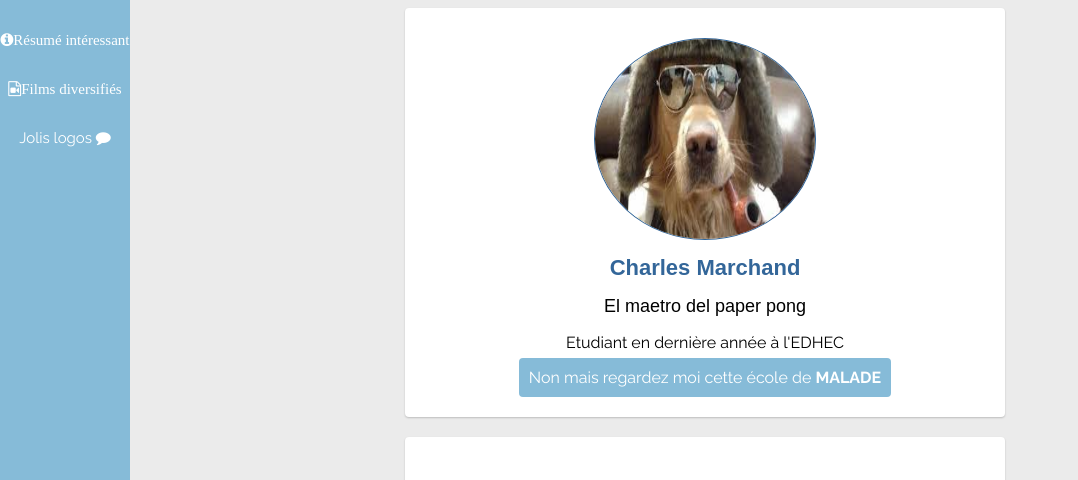
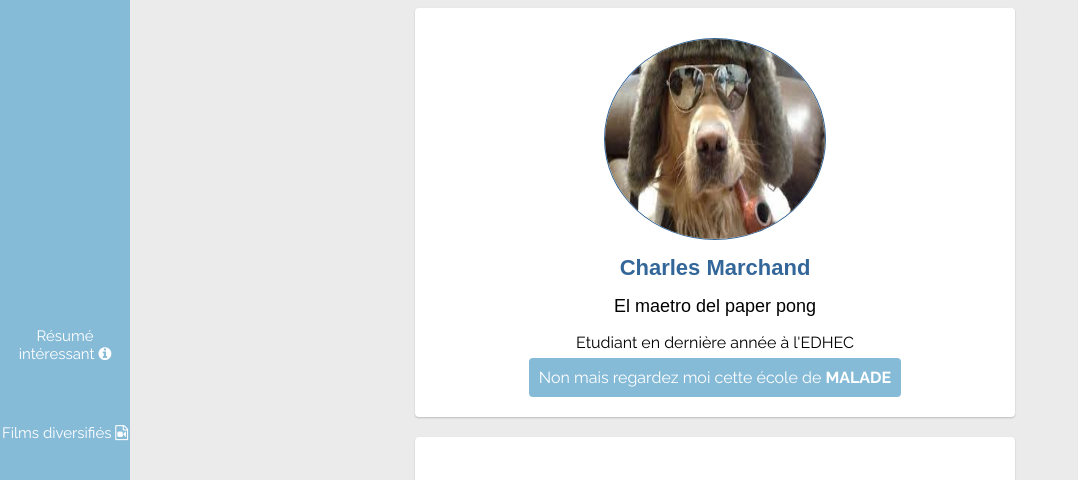
Before and after one commit to charlesmarchand/profile, a plain HTML site: page index.html in a window 1280 px wide. Shown: the top 480 px of the page, without its empty margins (0-1078 px from the left). Drawn offline with Linux system fonts and the light colour scheme.

Commit message:
enhanced my profile with a fixed sidebar

```diff
--- a/index.html
+++ b/index.html
@@ -17,20 +17,14 @@
 <div id="sidebar">
   <ul>
     <li>
-      <a href="#summary">
-        <i class="fa fa-info-circle">Résumé intéressant</i>
-      </a>
+      <a href="#summary"> Résumé intéressant <i class="fa fa-info-circle"></i></a>
     </li>
     <li>
-      <a href="#favorite-movies">
-        <i class="fa fa-file-video-o">Films diversifiés</i>
-      </a>
+      <a href="#favorite-movies"> Films diversifiés <i class="fa fa-file-video-o"></i></a>
     </li>
     <li>
-      <a href="#help">Jolis logos
-        <i class="fa fa-comment"></i>
-      </a>
-      </li>
+      <a href="#help"> Jolis logos  <i class="fa fa-comment"></i></a>
+    </li>
   </ul>
 </div>
 
--- a/style.css
+++ b/style.css
@@ -146,10 +146,11 @@ table{
 #sidebar ul {
   list-style: none;
   padding-left: 0px;
+  padding-top: 250px;
 }
 
 #sidebar li {
-  margin-top:30px;
+  margin-top:60px;
   margin-bottom: 30px;
 }
 
@@ -162,9 +163,9 @@ table{
 }
 
 #sidebar a:hover {
-  color: white;
+  color: grey;
 }
 
 #page-content {
-  margin-left: 130px;
+  margin-left: 150px;
 }
```
